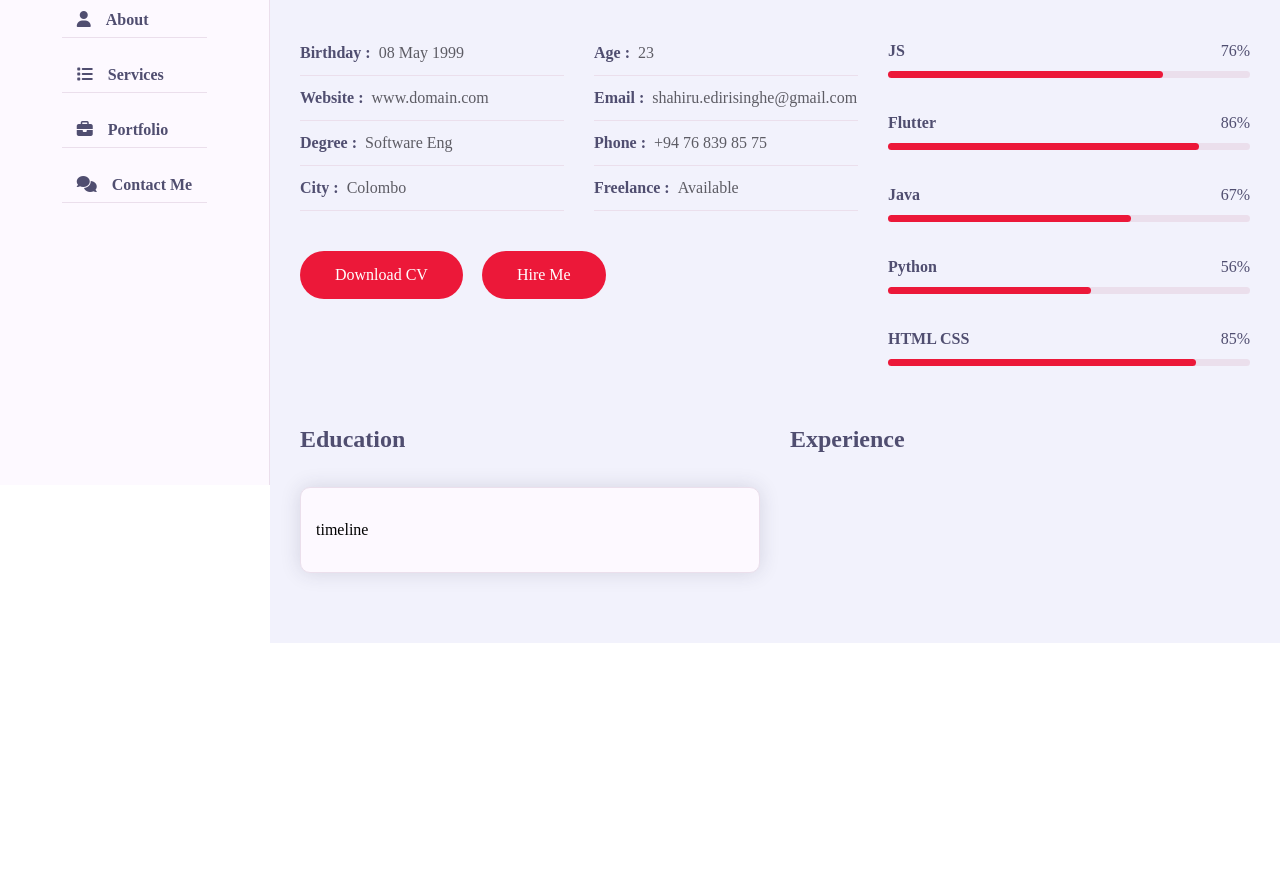
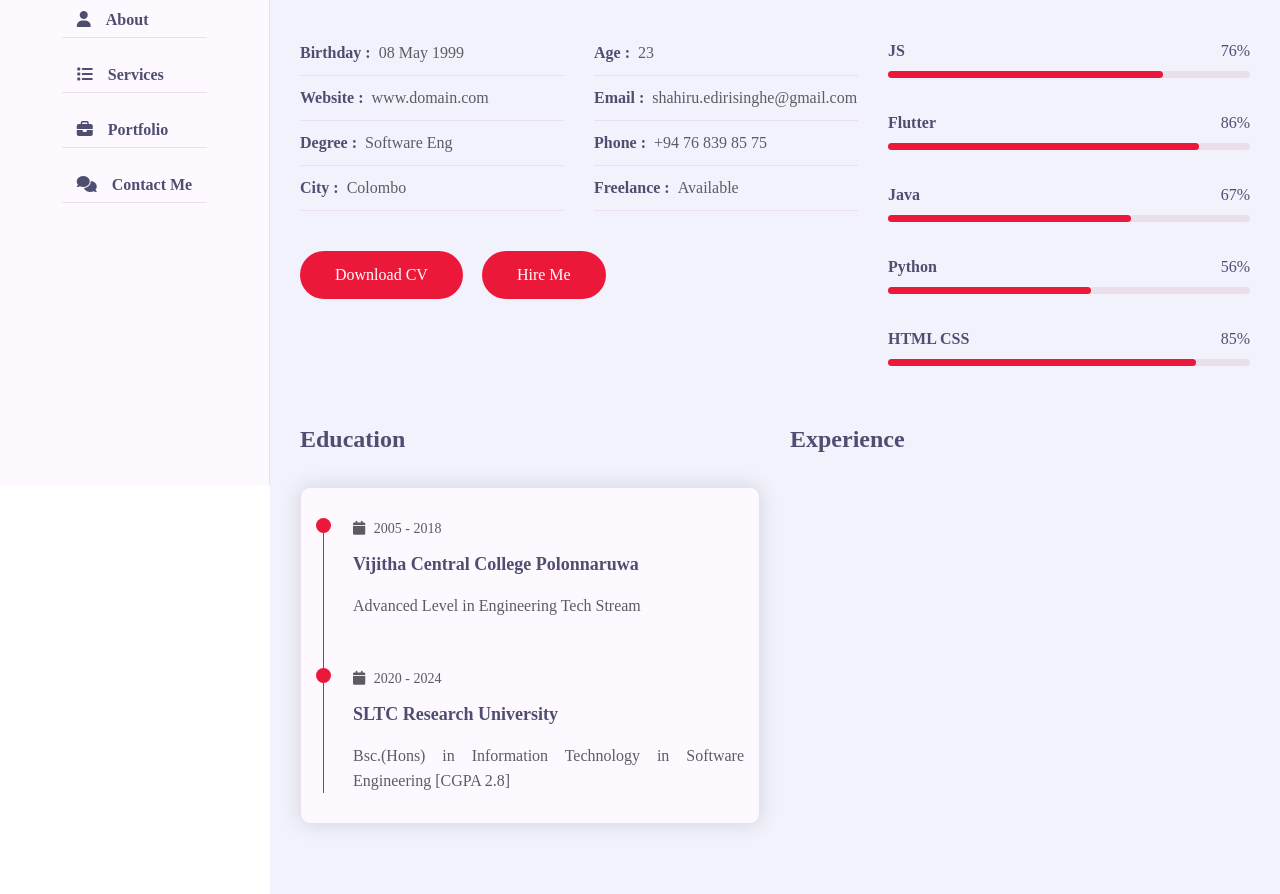
Before and after one commit to funky-dev99/Portfolio_Site, a plain HTML site: page index.html in a window 1280 px wide. Shown: the part 315-1209 px from the top of the page. Before the commit the page ends 958 px from the top, so only its background shows below. Drawn offline with Linux system fonts and the light colour scheme; a web font is replaced by a local one.

Commit message:
Education Updated

```diff
--- a/css/styles.css
+++ b/css/styles.css
@@ -467,3 +467,59 @@ h3.my-profession
     widows: 100%;
     position: relative;
 }
+.about .about-content .timeline .timeline-item
+{
+    position: relative;
+    padding-left: 37px;
+    padding-bottom: 50px;
+}
+.about .about-content .timeline .timeline-item:last-child
+{
+    padding-bottom: 0;
+}
+.about .about-content .timeline .timeline-item::before
+{
+    content: '';
+    width: 1px;
+    position: absolute;
+    height: 100%;
+    left: 7px;
+    top: 0;
+    background-color: var(--skin-color);
+}
+.about .about-content .timeline .circle-dot
+{
+    position: absolute;
+    left: 0;
+    top: 0;
+    height: 15px;
+    width: 15px;
+    border-radius: 50%;
+    background-color: var(--skin-color);
+}
+.about .about-content .timeline .timeline-date
+{
+    font-weight: 400;
+    font-size: 14px;
+    margin-bottom: 12px;
+    color: var(--text-black-700);
+}
+.about .about-content .timeline .timeline-date .fa
+{
+    margin-right: 5px;
+}
+.about .about-content .timeline .timeline-title
+{
+    font-weight: 700;
+    font-size: 18px;
+    margin-bottom: 15px;
+    text-transform: capitalize;
+    color: var(--text-black-900);
+}
+.about .about-content .timeline .timeline-text
+{
+    line-height: 25px;
+    font-size: 16px;
+    text-align: justify;
+    color: var(--text-black-700);
+}
--- a/index.html
+++ b/index.html
@@ -152,7 +152,26 @@
                                     <div class="row">
                                         <div class="timeline-box padd-15">
                                             <div class="timeline shadow-dark">
-                                                timeline
+                                                <!--==Timeline Item==-->
+                                                <div class="timeline-item">
+                                                    <div class="circle-dot"></div>
+                                                    <h3 class="timeline-date">
+                                                        <i class="fa fa-calendar"></i> 2005 - 2018
+                                                    </h3>
+                                                    <h4 class="timeline-title">Vijitha Central College
+                                                        Polonnaruwa</h4>
+                                                    <p class="timeline-text">Advanced Level in Engineering
+                                                        Tech Stream</p>
+                                                </div>
+                                                <div class="timeline-item">
+                                                    <div class="circle-dot"></div>
+                                                    <h3 class="timeline-date">
+                                                        <i class="fa fa-calendar"></i> 2020 - 2024
+                                                    </h3>
+                                                    <h4 class="timeline-title">SLTC Research University</h4>
+                                                    <p class="timeline-text">Bsc.(Hons) in Information Technology
+                                                        in Software Engineering [CGPA 2.8]</p>
+                                                </div>
                                             </div>
                                         </div>
                                     </div>
```
